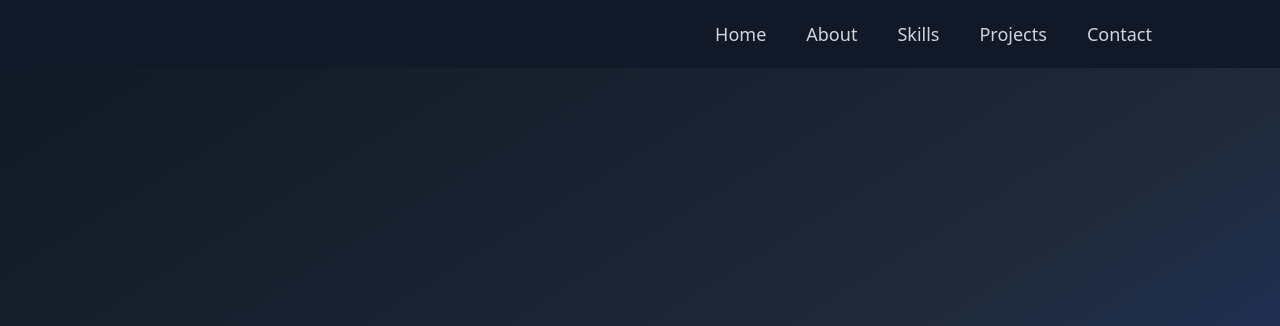
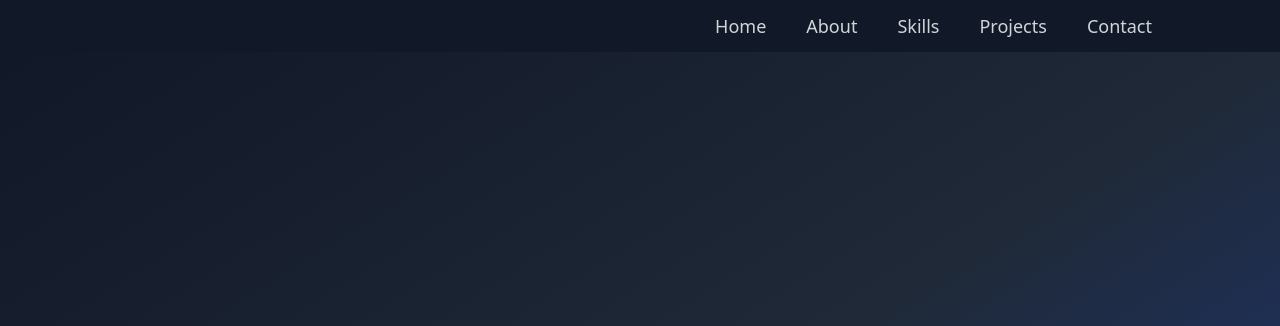
Before and after one commit to armanjes/Responsive-mern-dev-portfolio-website, a website built with Vite: page index.html in a window 1280 px wide. Shown: the top 326 px of the page. Built offline with nearby package versions, Linux system fonts and the light colour scheme.

Commit message:
header padding adjusted

```diff
--- a/styles/components/nav.css
+++ b/styles/components/nav.css
@@ -12,7 +12,7 @@
 }
 
 #header .header-container {
-  padding: 1em 0;
+  padding: 8px 0;
 }
 
 #header nav {
@@ -21,7 +21,7 @@
 
 #header nav {
   position: absolute;
-  top: 64px;
+  top: 54px;
   left: 0;
   right: 0;
   background-color: var(--bg-gray-900);
```
